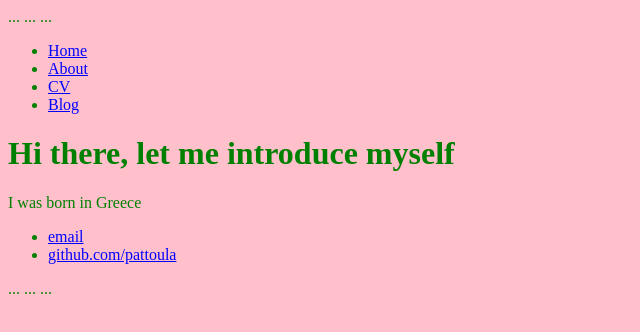
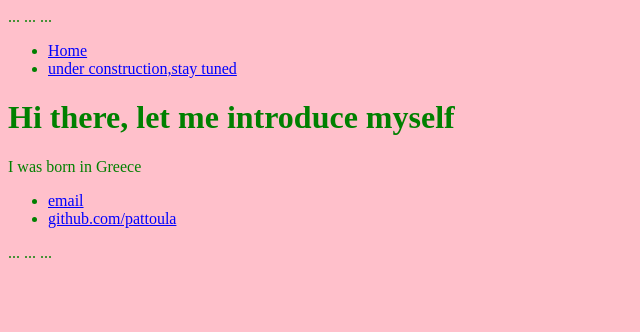
Before and after one commit to pattoula/pattoula.github.io, a plain HTML site: page index.html in a window 1280 px wide. Shown: the whole page, without its empty margins (0-640 px from the left). Drawn offline with Linux system fonts and the light colour scheme.

Commit message:
Update index.html

```diff
--- a/index.html
+++ b/index.html
@@ -9,9 +9,9 @@
 		<nav>
     		<ul>
         		<li><a href="/">Home</a></li>
-	        	<li><a href="/about">About</a></li>
-        		<li><a href="/cv">CV</a></li>
-        		<li><a href="/blog">Blog</a></li>
+	        	<li><a href="/about"> under construction,stay tuned</a></li>
+
+
     		</ul>
 		</nav>
 		<div class="container">
```
